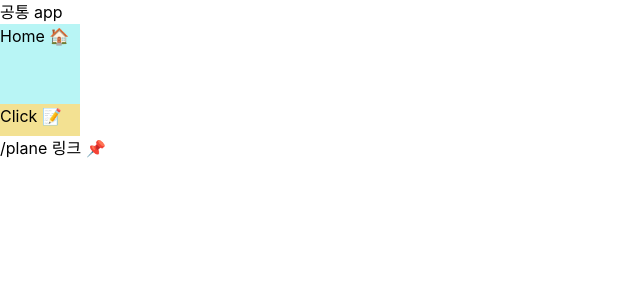
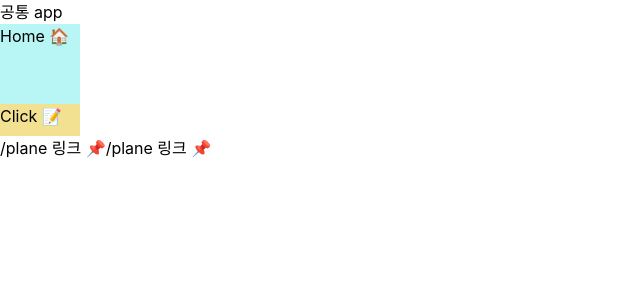
Before and after one commit to minhob38/gcf, a Next.js app in the folder next-template/: page / in a window 1280 px wide. Shown: the top 300 px of the page, without its empty margins (0-640 px from the left). Built offline with nearby package versions, Linux system fonts and the light colour scheme.

Commit message:
add train page

```diff
--- a/next-template/pages/index.tsx
+++ b/next-template/pages/index.tsx
@@ -12,6 +12,7 @@ const INDEX: NextPage = () => {
       <Home />
       <Button />
       <Link href="/plane">/plane 링크 📌</Link>
+      <Link href="/train">/plane 링크 📌</Link>
     </>
   );
 };
--- /dev/null
+++ b/next-template/pages/train.tsx
@@ -0,0 +1,8 @@
+import React from "react";
+import type { NextPage } from "next";
+
+const TRAIN: NextPage = () => {
+  return <div className="text-base font-mono">Train 🚂</div>;
+};
+
+export default TRAIN;
```
